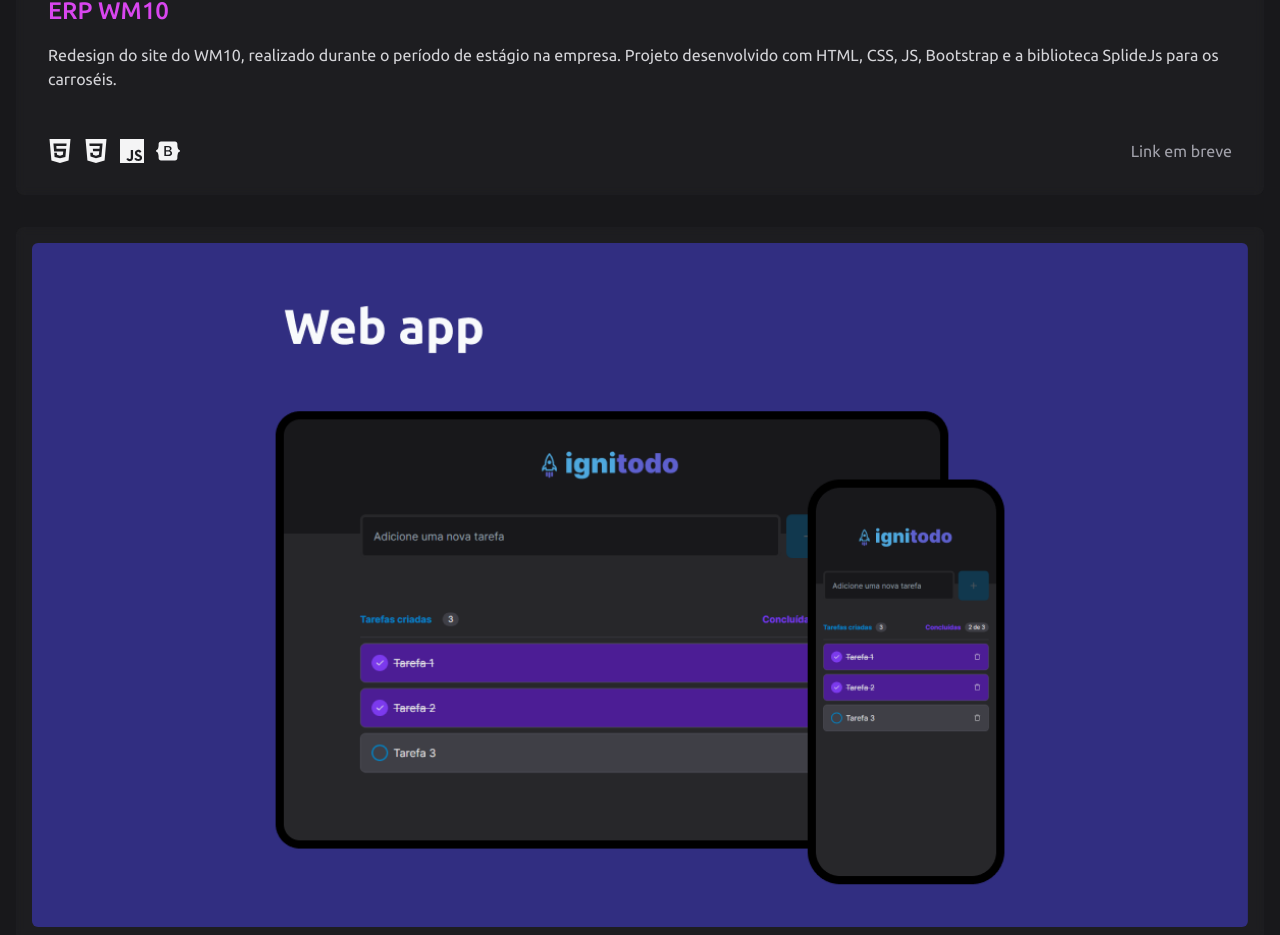
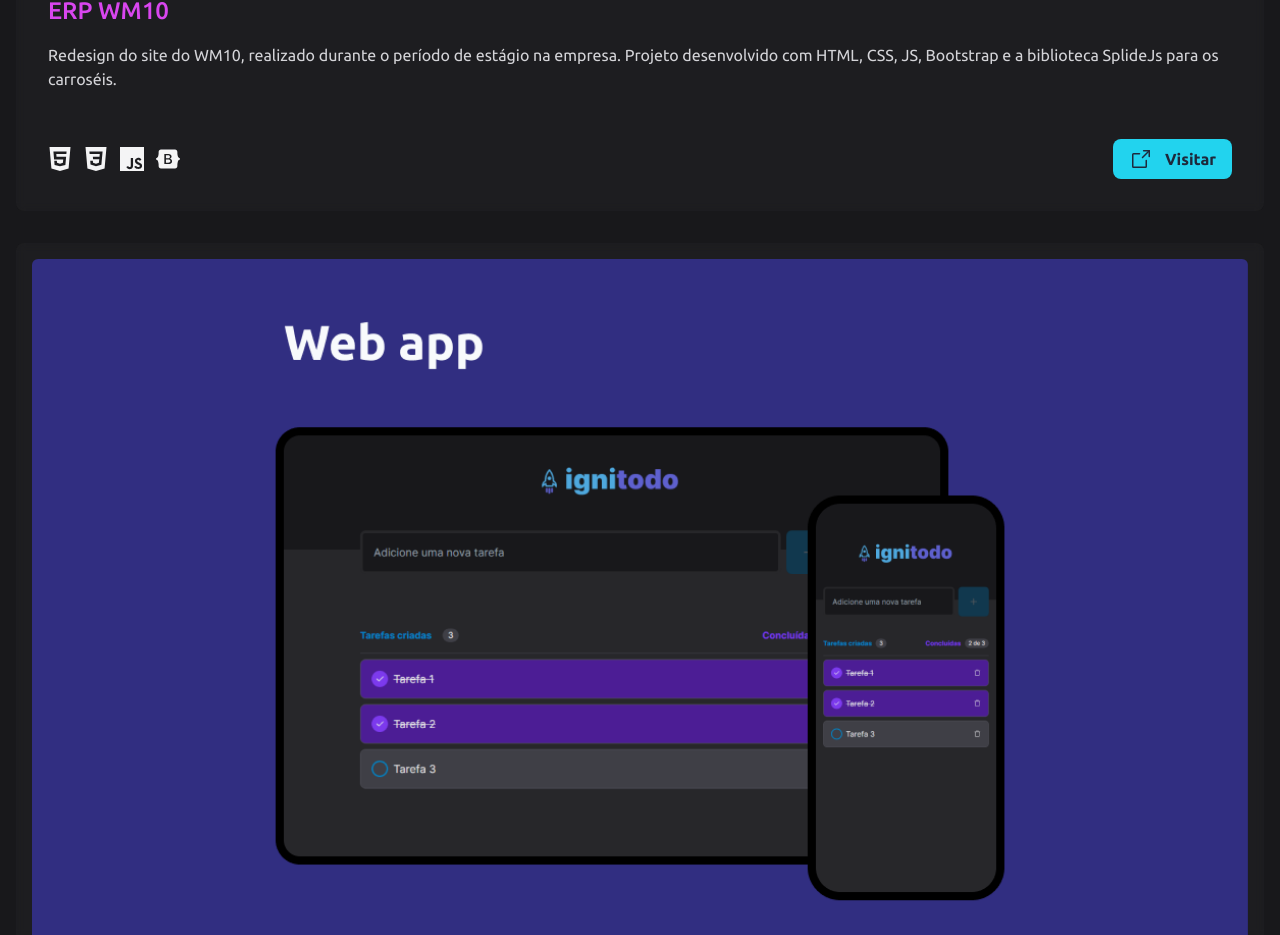
Before and after one commit to rafaelpzoucas/portfolio-v1, a React (Vite) app: page / in a window 1280 px wide. Shown: the part 1713-2648 px from the top of the page. Built offline with nearby package versions, Linux system fonts and the light colour scheme.

Commit message:
Update index.tsx

```diff
--- a/src/components/Projects/index.tsx
+++ b/src/components/Projects/index.tsx
@@ -43,15 +43,13 @@
                             </Project.FooterStacks>
 
                             <div className="flex flex-row gap-2">
-                                {/* <Project.FooterButton>
+                                <Project.FooterButton link="https://wm10.com.br">
                                     <ArrowSquareOut size={24} />
                                     <span className="hidden sm:flex">
                                         Visitar
                                     </span>
-                                </Project.FooterButton> */}
-                                <span className="text-zinc-400">Link em breve</span>
+                                </Project.FooterButton>
                             </div>
-
                         </Project.Footer>
                     </Project.Root>
 
```
